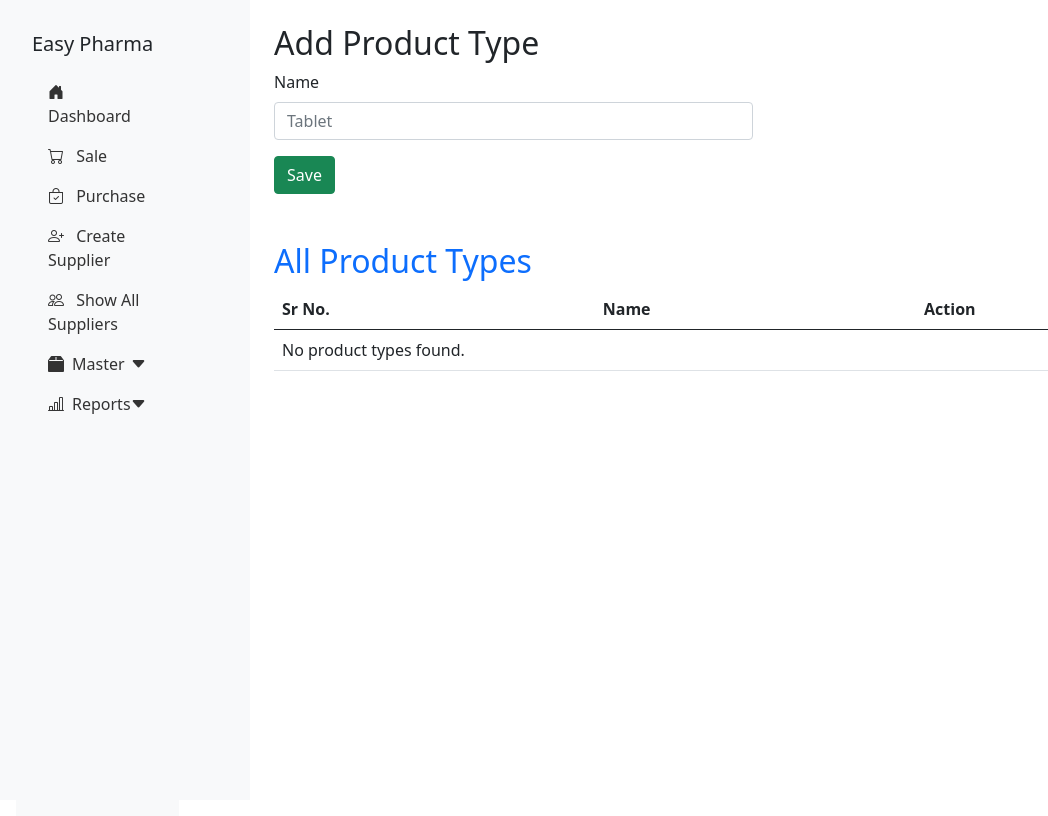
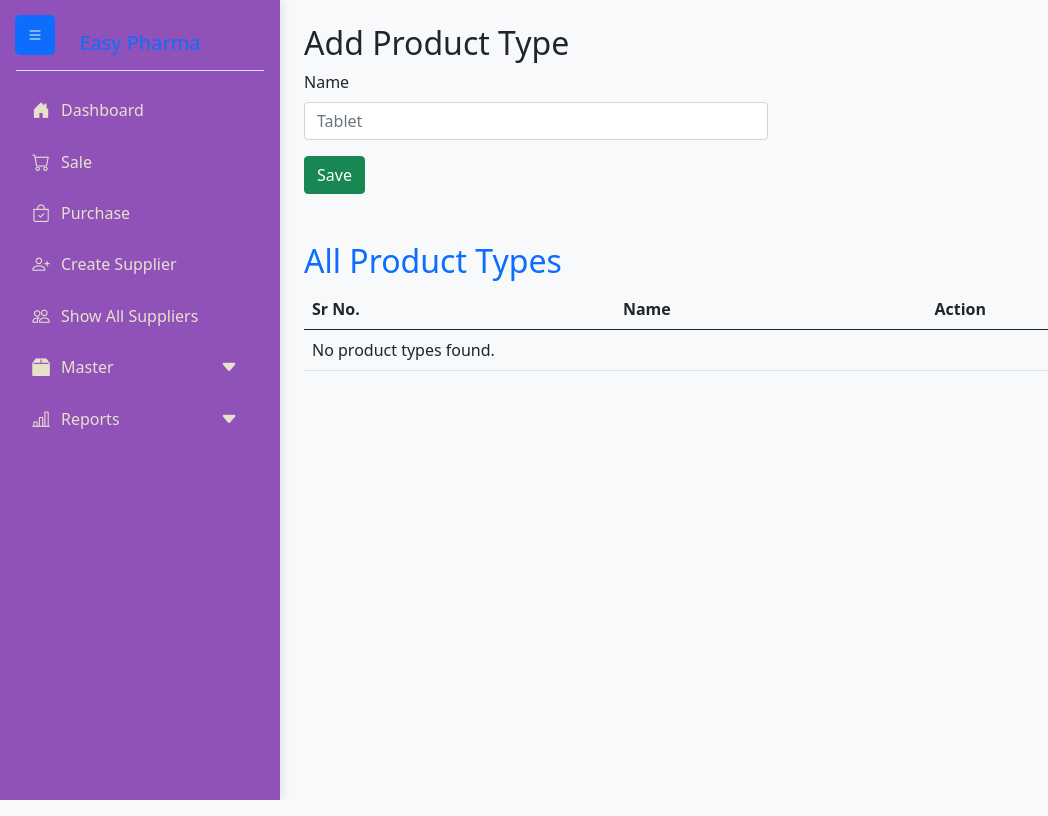
Before and after one commit to farooq1993/easy-pharma, a Django app: page /master/show-all-product-types/ in a window 1280 px wide. Shown: the whole page, without its empty margins (0-1048 px from the left). Run offline with Django 5.2, Linux system fonts and the light colour scheme; data that the repository does not hold is empty; some libraries are stand-ins or nearby versions.

Commit message:
modify sidebar

```diff
--- /dev/null
+++ b/easypharma/static/css/customecss/sidebar.css
@@ -0,0 +1,191 @@
+:root {
+            --sidebar-bg: #9052b9; /* Light blue-white background */
+            --sidebar-hover: #68d12b; /* Slightly darker for hover */
+            --sidebar-active: #0d6efd; /* Active item color */
+            --sidebar-text: #e7e1cb; /* Text color */
+            --sidebar-width: 280px; /* Sidebar width */
+            --sidebar-collapsed-width: 70px; /* Collapsed sidebar width */
+        }
+
+        body {
+            overflow-x: hidden;
+        }
+
+        /* Sidebar styling */
+        .sidebar {
+            height: 100vh;
+            background-color: var(--sidebar-bg);
+            width: var(--sidebar-width);
+            transition: all 0.3s ease;
+            position: fixed;
+            top: 0;
+            left: 0;
+            z-index: 1000;
+            box-shadow: 2px 0 10px rgba(0, 0, 0, 0.1);
+            overflow-y: auto;
+        }
+
+        .sidebar.collapsed {
+            width: var(--sidebar-collapsed-width);
+        }
+
+        .sidebar.collapsed .sidebar-text {
+            display: none;
+        }
+
+        .sidebar.collapsed .nav-link {
+            justify-content: center;
+        }
+
+        .sidebar.collapsed .nav-link i {
+            margin-right: 0;
+        }
+
+        .sidebar.collapsed .bi-caret-down-fill {
+            display: none;
+        }
+
+        .sidebar .nav-link {
+            color: var(--sidebar-text);
+            border-radius: 8px;
+            margin-bottom: 5px;
+            transition: all 0.2s;
+            display: flex;
+            align-items: center;
+            padding: 10px 15px;
+        }
+
+        .sidebar .nav-link:hover {
+            background-color: var(--sidebar-hover);
+            color: var(--sidebar-text);
+        }
+
+        .sidebar .nav-link.active {
+            background-color: var(--sidebar-active);
+            color: white;
+        }
+
+        .sidebar .nav-link i {
+            margin-right: 10px;
+            font-size: 1.1rem;
+            min-width: 20px;
+            text-align: center;
+        }
+
+        .sidebar .collapse {
+            margin-left: 10px;
+            border-left: 1px solid #d0e6ff;
+        }
+
+        .sidebar .collapse .nav-link {
+            padding-left: 25px;
+            font-size: 0.9rem;
+        }
+
+        .sidebar h5 {
+            color: var(--sidebar-active);
+            padding: 15px 10px;
+            text-align: center;
+            border-bottom: 1px solid #d0e6ff;
+            margin-bottom: 20px;
+        }
+
+        /* Toggle button */
+        .sidebar-toggle {
+            position: fixed;
+            top: 15px;
+            left: 15px;
+            z-index: 1001;
+            background-color: var(--sidebar-active);
+            color: white;
+            border: none;
+            border-radius: 5px;
+            width: 40px;
+            height: 40px;
+            display: flex;
+            align-items: center;
+            justify-content: center;
+            cursor: pointer;
+            transition: all 0.3s;
+        }
+
+        .sidebar-toggle:hover {
+            background-color: #0b5ed7;
+        }
+
+        /* Content area */
+        .content {
+            flex-grow: 1;
+            margin-left: var(--sidebar-width);
+            transition: all 0.3s ease;
+            min-height: 100vh;
+            background-color: #f8f9fa;
+        }
+
+        .content.expanded {
+            margin-left: var(--sidebar-collapsed-width);
+        }
+
+        .content.full-width {
+            margin-left: 0;
+        }
+
+        /* Mobile sidebar */
+        .mobile-sidebar {
+            display: none;
+            background-color: var(--sidebar-bg);
+            width: 100%;
+            box-shadow: 0 2px 10px rgba(0, 0, 0, 0.1);
+            z-index: 999;
+        }
+
+        .mobile-sidebar .nav-link {
+            color: var(--sidebar-text);
+            padding: 10px 15px;
+            border-radius: 8px;
+            margin-bottom: 5px;
+        }
+
+        .mobile-sidebar .nav-link:hover {
+            background-color: var(--sidebar-hover);
+        }
+
+        .mobile-sidebar .nav-link.active {
+            background-color: var(--sidebar-active);
+            color: white;
+        }
+
+        .mobile-sidebar .collapse {
+            margin-left: 10px;
+            border-left: 1px solid #d0e6ff;
+        }
+
+        .mobile-sidebar .collapse .nav-link {
+            padding-left: 25px;
+            font-size: 0.9rem;
+        }
+
+        /* Responsive adjustments */
+        @media (max-width: 768px) {
+            .sidebar {
+                display: none;
+            }
+
+            .mobile-sidebar {
+                display: block;
+            }
+
+            .content {
+                margin-left: 0;
+            }
+
+            .sidebar-toggle {
+                display: none;
+            }
+        }
+
+        @media (min-width: 769px) {
+            .mobile-sidebar {
+                display: none;
+            }
+        }
--- /dev/null
+++ b/easypharma/static/js/master/sidebar.js
@@ -0,0 +1,31 @@
+// Toggle sidebar collapse/expand
+        document.getElementById('sidebarToggle').addEventListener('click', function() {
+            const sidebar = document.getElementById('sidebarMenu');
+            const content = document.getElementById('mainContent');
+
+            sidebar.classList.toggle('collapsed');
+            content.classList.toggle('expanded');
+
+            // Change icon based on state
+            const icon = this.querySelector('i');
+            if (sidebar.classList.contains('collapsed')) {
+                icon.classList.remove('bi-list');
+                icon.classList.add('bi-chevron-right');
+            } else {
+                icon.classList.remove('bi-chevron-right');
+                icon.classList.add('bi-list');
+            }
+        });
+
+        // Close collapsed submenus when clicking elsewhere
+        document.addEventListener('click', function(event) {
+            if (!event.target.matches('.nav-link')) {
+                const openCollapses = document.querySelectorAll('.collapse.show');
+                openCollapses.forEach(function(collapse) {
+                    const bsCollapse = new bootstrap.Collapse(collapse, {
+                        toggle: false
+                    });
+                    bsCollapse.hide();
+                });
+            }
+        });
--- a/easypharma/templates/includes/sidebar.html
+++ b/easypharma/templates/includes/sidebar.html
@@ -3,44 +3,60 @@
 <head>
     {% load static %}
     <meta charset="UTF-8">
+    <meta name="viewport" content="width=device-width, initial-scale=1.0">
     <title>Easy Pharma</title>
 
     <!-- ✅ Bootstrap CSS -->
     <link href="{% static 'css/bootstrap.min.css' %}" rel="stylesheet">
+    <link href="{% static 'css/customecss/sidebar.css' %}" rel="stylesheet">
     <!-- ✅ Bootstrap Icons -->
     <link href="https://cdn.jsdelivr.net/npm/bootstrap-icons@1.11.3/font/bootstrap-icons.css" rel="stylesheet">
 
     <style>
-        /* Sidebar styling */
-        .sidebar {
-            height: 100vh;
-            background-color: #f8f9fa;
-        }
-        .sidebar .nav-link {
-            color: #333;
-        }
-        .sidebar .nav-link.active {
-            background-color: #0d6efd;
-            color: white;
-        }
-        /* Content fills the rest */
-        .content {
-            flex-grow: 1;
-        }
+
     </style>
 </head>
 <body>
+    <!-- Sidebar Toggle Button -->
+    <button class="sidebar-toggle d-none d-md-block" id="sidebarToggle">
+        <i class="bi bi-list"></i>
+    </button>
+
     <div class="d-flex">
-
-    <!-- ✅ Sidebar (collapsible on small screens) -->
+        <!-- ✅ Desktop Sidebar -->
         <div class="sidebar p-3 d-none d-md-block" id="sidebarMenu">
-        <h5 class="mb-3">Easy Pharma</h5>
+            <h5 class="mb-3"><span class="sidebar-text">Easy Pharma</span></h5>
             <ul class="nav nav-pills flex-column mb-auto">
-            <li><a href="{% url 'home' %}" class="nav-link"><i class="bi bi-house-door-fill me-1"></i>Dashboard</a></li>
-            <li><a href="#" class="nav-link"><i class="bi bi-cart me-2"></i> Sale</a></li>
-            <li><a href="#" class="nav-link"><i class="bi bi-bag-check me-2"></i> Purchase</a></li>
-            <li><a href="#" class="nav-link"><i class="bi bi-person-plus me-2"></i> Create Supplier</a></li>
-            <li><a href="#" class="nav-link"><i class="bi bi-people me-2"></i> Show All Suppliers</a></li>
+                <li>
+                    <a href="{% url 'home' %}" class="nav-link">
+                        <i class="bi bi-house-door-fill"></i>
+                        <span class="sidebar-text">Dashboard</span>
+                    </a>
+                </li>
+                <li>
+                    <a href="#" class="nav-link">
+                        <i class="bi bi-cart"></i>
+                        <span class="sidebar-text">Sale</span>
+                    </a>
+                </li>
+                <li>
+                    <a href="#" class="nav-link">
+                        <i class="bi bi-bag-check"></i>
+                        <span class="sidebar-text">Purchase</span>
+                    </a>
+                </li>
+                <li>
+                    <a href="#" class="nav-link">
+                        <i class="bi bi-person-plus"></i>
+                        <span class="sidebar-text">Create Supplier</span>
+                    </a>
+                </li>
+                <li>
+                    <a href="#" class="nav-link">
+                        <i class="bi bi-people"></i>
+                        <span class="sidebar-text">Show All Suppliers</span>
+                    </a>
+                </li>
 
                 <!-- ✅ Master Section -->
                 <li>
@@ -49,7 +65,8 @@
                        data-bs-target="#masterMenu"
                        aria-expanded="false"
                        aria-controls="masterMenu">
-                    <i class="bi bi-box2-fill me-2"></i> Master
+                        <i class="bi bi-box2-fill"></i>
+                        <span class="sidebar-text">Master</span>
                         <i class="bi bi-caret-down-fill ms-auto"></i>
                     </a>
                     <ul class="collapse nav flex-column ms-3"
@@ -70,7 +87,8 @@
                        data-bs-target="#reportsMenu"
                        aria-expanded="false"
                        aria-controls="reportsMenu">
-                    <i class="bi bi-bar-chart-line me-2"></i> Reports
+                        <i class="bi bi-bar-chart-line"></i>
+                        <span class="sidebar-text">Reports</span>
                         <i class="bi bi-caret-down-fill ms-auto"></i>
                     </a>
                     <ul class="collapse nav flex-column ms-3"
@@ -86,20 +104,44 @@
 
             {% if user.is_authenticated %}
             <hr>
-        <a href="{% url 'logout' %}" class="nav-link"><i class="bi bi-box-arrow-right me-2"></i> Logout</a>
+            <a href="{% url 'logout' %}" class="nav-link">
+                <i class="bi bi-box-arrow-right"></i>
+                <span class="sidebar-text">Logout</span>
+            </a>
             {% endif %}
         </div>
 
         <!-- ✅ Main Content -->
-    <div class="content w-100">
+        <div class="content w-100" id="mainContent">
 
-        <!-- ✅ Collapsible Sidebar for Mobile -->
-        <div class="collapse d-md-none bg-light border-bottom" id="sidebarMenuMobile">
+            <!-- ✅ Mobile Sidebar -->
+            <div class="mobile-sidebar d-md-none" id="mobileSidebar">
                 <ul class="nav nav-pills flex-column p-3">
-                <li><a href="#" class="nav-link active"><i class="bi bi-cart me-2"></i> Sale</a></li>
-                <li><a href="#" class="nav-link"><i class="bi bi-bag-check me-2"></i> Purchase</a></li>
-                <li><a href="#" class="nav-link"><i class="bi bi-person-plus me-2"></i> Create Supplier</a></li>
-                <li><a href="#" class="nav-link"><i class="bi bi-people me-2"></i> Show All Suppliers</a></li>
+                    <li>
+                        <a href="{% url 'home' %}" class="nav-link">
+                            <i class="bi bi-house-door-fill me-2"></i>Dashboard
+                        </a>
+                    </li>
+                    <li>
+                        <a href="#" class="nav-link">
+                            <i class="bi bi-cart me-2"></i> Sale
+                        </a>
+                    </li>
+                    <li>
+                        <a href="#" class="nav-link">
+                            <i class="bi bi-bag-check me-2"></i> Purchase
+                        </a>
+                    </li>
+                    <li>
+                        <a href="#" class="nav-link">
+                            <i class="bi bi-person-plus me-2"></i> Create Supplier
+                        </a>
+                    </li>
+                    <li>
+                        <a href="#" class="nav-link">
+                            <i class="bi bi-people me-2"></i> Show All Suppliers
+                        </a>
+                    </li>
                     <li>
                         <a class="nav-link d-flex align-items-center"
                            data-bs-toggle="collapse"
@@ -111,12 +153,11 @@
                         </a>
                         <ul class="collapse nav flex-column ms-3"
                             id="masterMenuMobile"
-                        data-bs-parent="#sidebarMenuMobile">
-                        <li><a href="#" class="nav-link">Add Product</a></li>
-                        <li><a href="#" class="nav-link">Show All Products</a></li>
-                        <li><a href="#" class="nav-link">Add Category</a></li>
-                        <li><a href="#" class="nav-link">Show All Categories</a></li>
-                        <li><a href="#" class="nav-link">Add Company</a></li>
+                            data-bs-parent="#mobileSidebar">
+                            <li><a href="#" class="nav-link">Product</a></li>
+                            <li><a href="{% url 'show-all-product-types' %}" class="nav-link">Product Type</a></li>
+                            <li><a href="{% url 'show-all-drug-schedule-types' %}" class="nav-link">Drug Schedule</a></li>
+                            <li><a href="#" class="nav-link">Supplier list</a></li>
                             <li><a href="#" class="nav-link">Show All Companies</a></li>
                         </ul>
                     </li>
@@ -131,28 +172,31 @@
                         </a>
                         <ul class="collapse nav flex-column ms-3"
                             id="reportsMenuMobile"
-                        data-bs-parent="#sidebarMenuMobile">
+                            data-bs-parent="#mobileSidebar">
                             <li><a href="#" class="nav-link">Sales Report</a></li>
                             <li><a href="#" class="nav-link">Purchase Report</a></li>
                             <li><a href="#" class="nav-link">Stock Report</a></li>
+                            <li><a href="#" class="nav-link">Drug Schedule wise Report</a></li>
                         </ul>
                     </li>
                     {% if user.is_authenticated %}
                     <hr>
-                <a href="{% url 'logout' %}" class="nav-link"><i class="bi bi-box-arrow-right me-2"></i> Logout</a>
+                    <a href="{% url 'logout' %}" class="nav-link">
+                        <i class="bi bi-box-arrow-right me-2"></i> Logout
+                    </a>
                     {% endif %}
                 </ul>
             </div>
 
             <!-- ✅ Page Content -->
             <main class="p-4">
-            {% block content %}
-            {% endblock %}
+
             </main>
         </div>
     </div>
 
     <!-- ✅ Bootstrap JS -->
     <script src="https://cdn.jsdelivr.net/npm/bootstrap@5.3.2/dist/js/bootstrap.bundle.min.js"></script>
+    <script src="{% static 'js/master/sidebar.js' %}"></script>
 </body>
 </html>
```
Also changed, not shown: easypharma/static/css/customecss/prod_type.css (added). Lines whose indentation alone changed are shown as unchanged.
